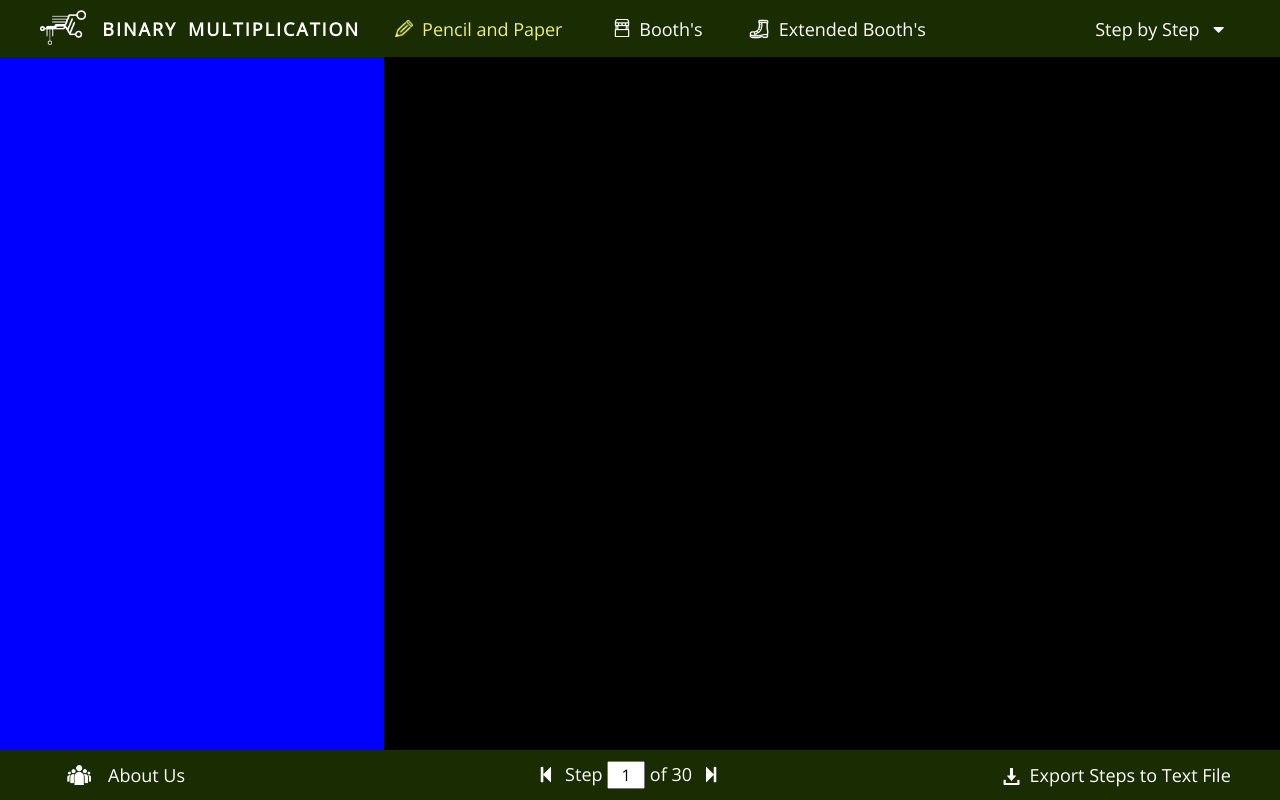
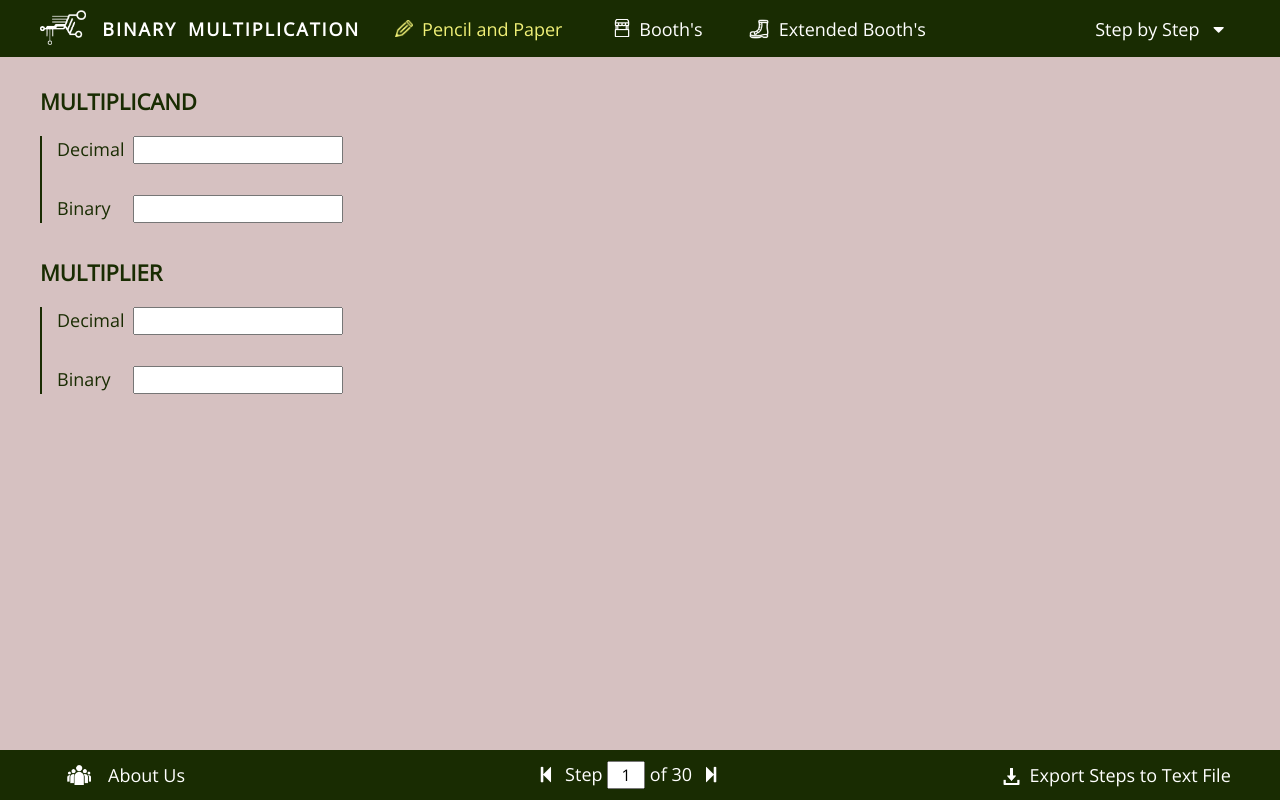
Before and after one commit to memgonzales/binary-multiplication, a PHP site: page / in a window 1280 px wide. Run offline with PHP 8.4, Linux system fonts and the light colour scheme.

Commit message:
Convert decimal to binary

```diff
--- a/home.html
+++ b/home.html
@@ -16,6 +16,8 @@
         <script src = "scripts/hover.js"></script>
         <script src = "scripts/dropdown.js"></script>
         <script src = "scripts/header.js"></script>
+        <script src = "scripts/binary.js"></script>
+        <script src = "scripts/input.js"></script>
     </head>
 
     <body>
@@ -80,7 +82,39 @@
 
         <div id = "workspace" class = "flex-container">
             <div id = "input-numbers" class = "hidden">
+                <form id = "input-numbers-dec-bin">
+                    <div id = "multiplicand-div">
+                        <span>MULTIPLICAND</span> <br>
+                    </div>
+                    <div class = "input-container">
+                        <p>
+                            <label id = "multiplicand-dec-label">Decimal &nbsp;&nbsp;&nbsp;</label>
+                            <input type = "number" id = "multiplicand-dec">
+                        </p>
+                        <p>
+                            <label>Binary</label>
+                            <input type = "number" id = "multiplicand-bin">
+                        </p>
+                    </div>
+                </form>
 
+                <br>
+
+                <form id = "input-numbers-dec-bin">
+                    <div id = "multiplicand-div">
+                        <span>MULTIPLIER</span> <br>
+                    </div>
+                    <div class = "input-container">
+                        <p>
+                            <label id = "multiplier-dec-label">Decimal &nbsp;&nbsp;&nbsp;</label>
+                            <input type = "number" id = "multiplier-dec">
+                        </p>
+                        <p>
+                            <label id = "multiplier-bin-label">Binary</label>
+                            <input type = "number" id = "multiplier-bin">
+                        </p>
+                    </div>
+                </form>
             </div>
 
             <div id = "results" class = "hidden">
--- /dev/null
+++ b/scripts/binary.js
@@ -0,0 +1,27 @@
+function toBinaryRaw(number) {
+    return (number >>> 0).toString(2);
+}
+
+function toBinary(number) {
+    if (number == -1 * Math.pow(2, 15)) {
+        return '1000000000000000';
+    }
+
+    const binary = toBinaryRaw(number);
+
+    if (number > 0) {
+        return '0'.concat(binary);
+    }
+
+    const invBinary = toBinaryRaw(-1 * number);
+    return binary.substring(binary.length - invBinary.length - 1, binary.length);
+}
+
+function toDecimalRaw(number) {
+    const [ decimal ] = new Int16Array([0b1100110010]);
+    return decimal;
+}
+
+function toDecimal(number) {
+
+}
--- /dev/null
+++ b/scripts/input.js
@@ -0,0 +1,7 @@
+$(function() {
+    $('#multiplicand-dec').on('keyup', function() {
+        $('#multiplicand-bin').val(toBinary($('#multiplicand-dec').val()));
+    });
+
+    alert(toDecimalRaw(1001));
+});
--- a/style/footer.css
+++ b/style/footer.css
@@ -5,10 +5,6 @@
     bottom: 0px;
     width: 100%;
     height: 50px;
-}
-
-input[type=number] {
-    -moz-appearance: textfield;
 }
 
 .play-control {
@@ -55,11 +51,4 @@ input[type=number] {
 #step-number {
     width: 30px;
     text-align: center;
-    font-size: 16px;
-    font-family: 'Open Sans';
 }
-
-input::-webkit-outer-spin-button, input::-webkit-inner-spin-button {
-    -webkit-appearance: none;
-    margin: 0px;
-}
--- a/style/style.css
+++ b/style/style.css
@@ -28,6 +28,17 @@ i {
 
 i:hover {
     color: var(--yellow-emphasis);
+}
+
+input[type=number] {
+    -moz-appearance: textfield;
+    font-size: 16px;
+    font-family: 'Open Sans';
+}
+
+input::-webkit-outer-spin-button, input::-webkit-inner-spin-button {
+    -webkit-appearance: none;
+    margin: 0px;
 }
 
 .colored {
--- a/style/workspace.css
+++ b/style/workspace.css
@@ -1,3 +1,9 @@
+:root {
+    --yellow-emphasis: rgb(240, 240, 119);
+    --gray-bg: rgb(214, 193, 193);
+    --green-emphasis: rgb(25, 44, 2);
+}
+
 #workspace {
     width: 100%;
     min-height: calc(100vh - 30px);
@@ -5,15 +11,44 @@
     margin-left: 0px;
     margin-right: 0px;
     margin-top: 16px;
-    background-color: white;
+    color: var(--green-emphasis);
 }
 
 #input-numbers {
-    width: 30%;
-    background-color: blue;
+    flex: 1;
+    padding-top: 60px;
+    padding-left: 40px;
+    padding-right: 30px;
 }
 
 #results {
-    width: 70%;
-    background-color: black;
+    flex: 3;
 }
+
+#multiplicand-div {
+    font-size: 22px;
+    font-weight: bold;
+    padding-top: 10px;
+    padding-bottom: 20px;
+}
+
+#input-numbers-dec-bin {
+    display: table;
+}
+
+#input-numbers-dec-bin p {
+    display: table-row;
+}
+
+#input-numbers-dec-bin label {
+    display: table-cell;
+    padding-left: 15px;
+}
+
+#multiplicand-dec-label, #multiplier-dec-label {
+    padding-bottom: 10px;
+}
+
+.input-container {
+    border-left: 2px solid var(--green-emphasis);
+}
```
